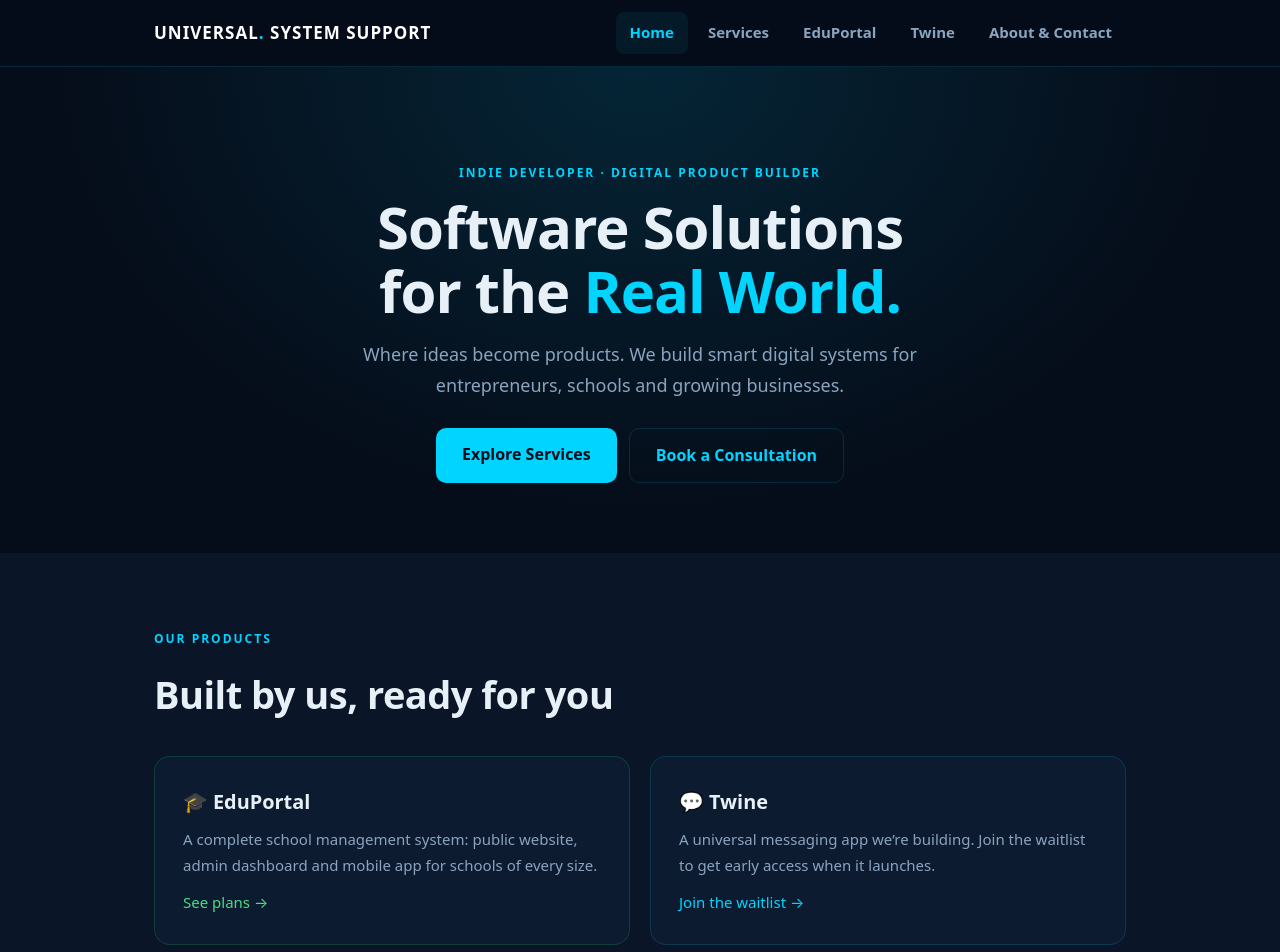
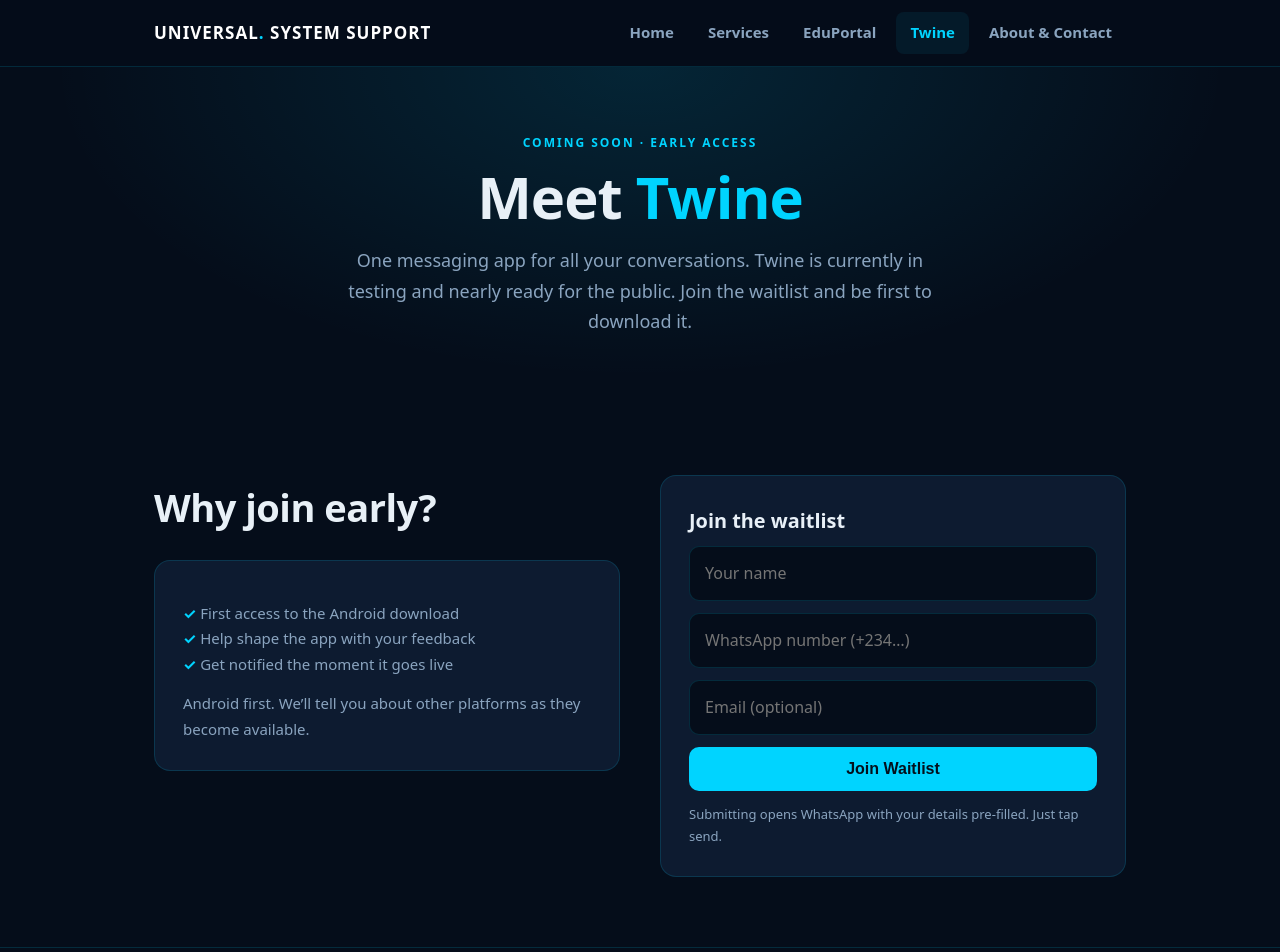
Before and after one commit to Smogonline/Universal-Support, a plain HTML site: page twine.html in a window 1280 px wide. Shown: the top 952 px of the page. Drawn offline with Linux system fonts and the light colour scheme.

Commit message:
Update twine.html

```diff
--- a/twine.html
+++ b/twine.html
@@ -1,24 +1,23 @@
-<!DOCTYPE html><html lang="en"><head><meta charset="UTF-8"><meta name="viewport" content="width=device-width,initial-scale=1"><title>Universal System Support — Software Solutions for the Real World</title><meta name="description" content="Digital entrepreneurship, business analysis and software solutions: EduPortal school management, Twine messaging and custom systems."><link rel="stylesheet" href="/styles.css"></head>
-<body data-page="home">
+<!DOCTYPE html><html lang="en"><head><meta charset="UTF-8"><meta name="viewport" content="width=device-width,initial-scale=1"><title>Twine — Join the Waitlist | Universal System Support</title><link rel="stylesheet" href="/styles.css"></head>
+<body data-page="twine">
 <main>
-<section class="hero"><div class="wrap"><span class="tag">Indie Developer · Digital Product Builder</span>
-<h1>Software Solutions<br>for the <em>Real World.</em></h1>
-<p class="lead">Where ideas become products. We build smart digital systems for entrepreneurs, schools and growing businesses.</p>
-<div class="row"><a class="btn" href="/services">Explore Services</a><a class="btn o" href="/about#contact">Book a Consultation</a></div></div></section>
+<section class="hero sm"><div class="wrap"><span class="tag">Coming Soon · Early Access</span><h1>Meet <em>Twine</em></h1>
+<p class="lead">One messaging app for all your conversations. Twine is currently in testing and nearly ready for the public. Join the waitlist and be first to download it.</p></div></section>
 
-<section class="alt"><div class="wrap"><span class="tag">Our Products</span><h2>Built by us, ready for you</h2>
-<div class="grid">
-<div class="card eg"><h3>🎓 EduPortal</h3><p>A complete school management system: public website, admin dashboard and mobile app for schools of every size.</p><p style="margin-top:12px"><a href="/eduportal">See plans →</a></p></div>
-<div class="card"><h3>💬 Twine</h3><p>A universal messaging app we’re building. Join the waitlist to get early access when it launches.</p><p style="margin-top:12px"><a href="/twine">Join the waitlist →</a></p></div>
-</div></div></section>
-
-<section><div class="wrap"><span class="tag">What We Do</span><h2>Services</h2>
-<div class="grid">
-<div class="card"><h3>📊 Business Analysis</h3><p>Process audits and digital transformation roadmaps.</p></div>
-<div class="card"><h3>🏗️ No-Code Apps</h3><p>Web and mobile apps built fast, at a fraction of the cost.</p></div>
-<div class="card"><h3>⚙️ Automation & CRM</h3><p>Workflows and client systems that run while you sleep.</p></div>
-</div><p style="margin-top:26px"><a href="/services">View all services and pricing →</a></p></div></section>
-
-<section class="alt"><div class="wrap" style="text-align:center"><h2>Ready to build something great?</h2><p class="lead">Tell us about your project. We reply within 2 hours on WhatsApp.</p><a class="btn g" href="https://wa.me/2349033355536" target="_blank">Chat on WhatsApp</a></div></section>
+<section><div class="wrap split">
+<div><h2>Why join early?</h2>
+<div class="card" style="margin-top:20px"><ul>
+<li>First access to the Android download</li>
+<li>Help shape the app with your feedback</li>
+<li>Get notified the moment it goes live</li>
+</ul><p style="margin-top:14px">Android first. We’ll tell you about other platforms as they become available.</p></div></div>
+<div class="card"><h3>Join the waitlist</h3>
+<form data-wa="Hi USS, please add me to the Twine waitlist.">
+<input name="Name" placeholder="Your name" required>
+<input name="WhatsApp" placeholder="WhatsApp number (+234…)" required>
+<input name="Email" type="email" placeholder="Email (optional)">
+<button class="btn" type="submit">Join Waitlist</button>
+</form><p style="margin-top:12px;font-size:13px">Submitting opens WhatsApp with your details pre-filled. Just tap send.</p></div>
+</div></section>
 </main>
 <script src="/site.js"></script></body></html>
```
